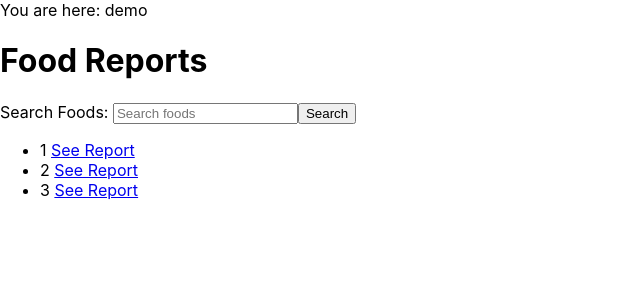
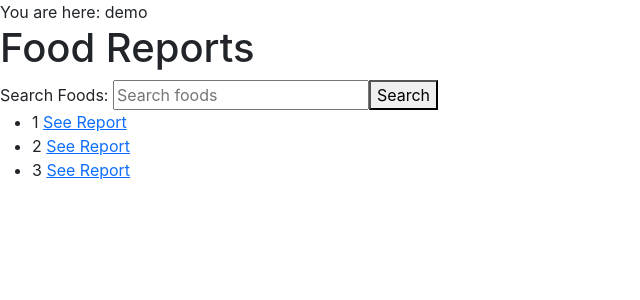
Before and after one commit to chaitanya-thengdi-psl/ndb-food-reports, a React (Create React App) app: page / in a window 1280 px wide. Shown: the top 300 px of the page, without its empty margins (0-640 px from the left). Built offline with nearby package versions, Linux system fonts and the light colour scheme.

Commit message:
Add react-bootstrap and Sass

```diff
--- a/package.json
+++ b/package.json
@@ -6,9 +6,12 @@
     "@testing-library/jest-dom": "^5.17.0",
     "@testing-library/react": "^13.4.0",
     "@testing-library/user-event": "^13.5.0",
+    "bootstrap": "^5.3.2",
     "react": "^18.2.0",
+    "react-bootstrap": "^2.9.0",
     "react-dom": "^18.2.0",
     "react-scripts": "5.0.1",
+    "sass": "^1.69.0",
     "web-vitals": "^2.1.4"
   },
   "scripts": {
--- a/src/components/App/App.css
+++ /dev/null
@@ -1,3 +0,0 @@
-.App {
-
-}
--- a/src/components/App/App.js
+++ b/src/components/App/App.js
@@ -2,7 +2,7 @@ import Breadcrumb from '../Breadcrumb/Breadcrumb';
 import FoodList from '../FoodList/FoodList';
 import Search from '../Search/Search';
 
-import './App.css';
+import './App.scss';
 
 function App() {
 
--- /dev/null
+++ b/src/components/App/App.scss
@@ -0,0 +1,4 @@
+.App {
+  height: 100vh;
+  width: 100vw;
+}
--- a/src/index.js
+++ b/src/index.js
@@ -1,6 +1,6 @@
 import React from 'react';
 import ReactDOM from 'react-dom/client';
-import './index.css';
+import './index.scss';
 import App from './components/App/App';
 
 const root = ReactDOM.createRoot(document.getElementById('root'));
--- a/src/index.css
+++ b/src/index.scss
@@ -1,3 +1,5 @@
+@import '~bootstrap/scss/bootstrap';
+
 body {
   margin: 0;
   font-family: -apple-system, BlinkMacSystemFont, 'Segoe UI', 'Roboto', 'Oxygen',
```
Also changed, not shown: 1 other file (tests, documents, lock files or other folders).
